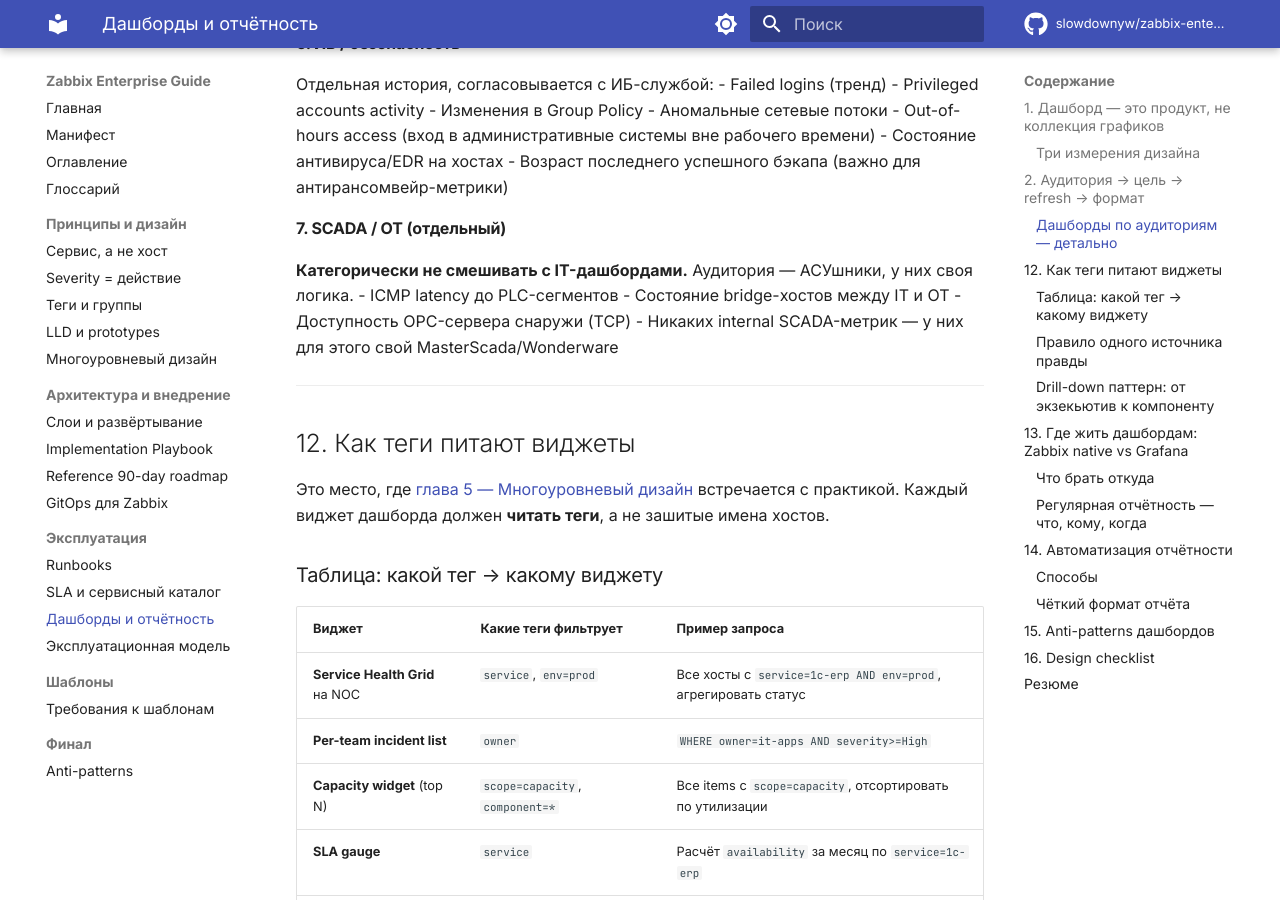
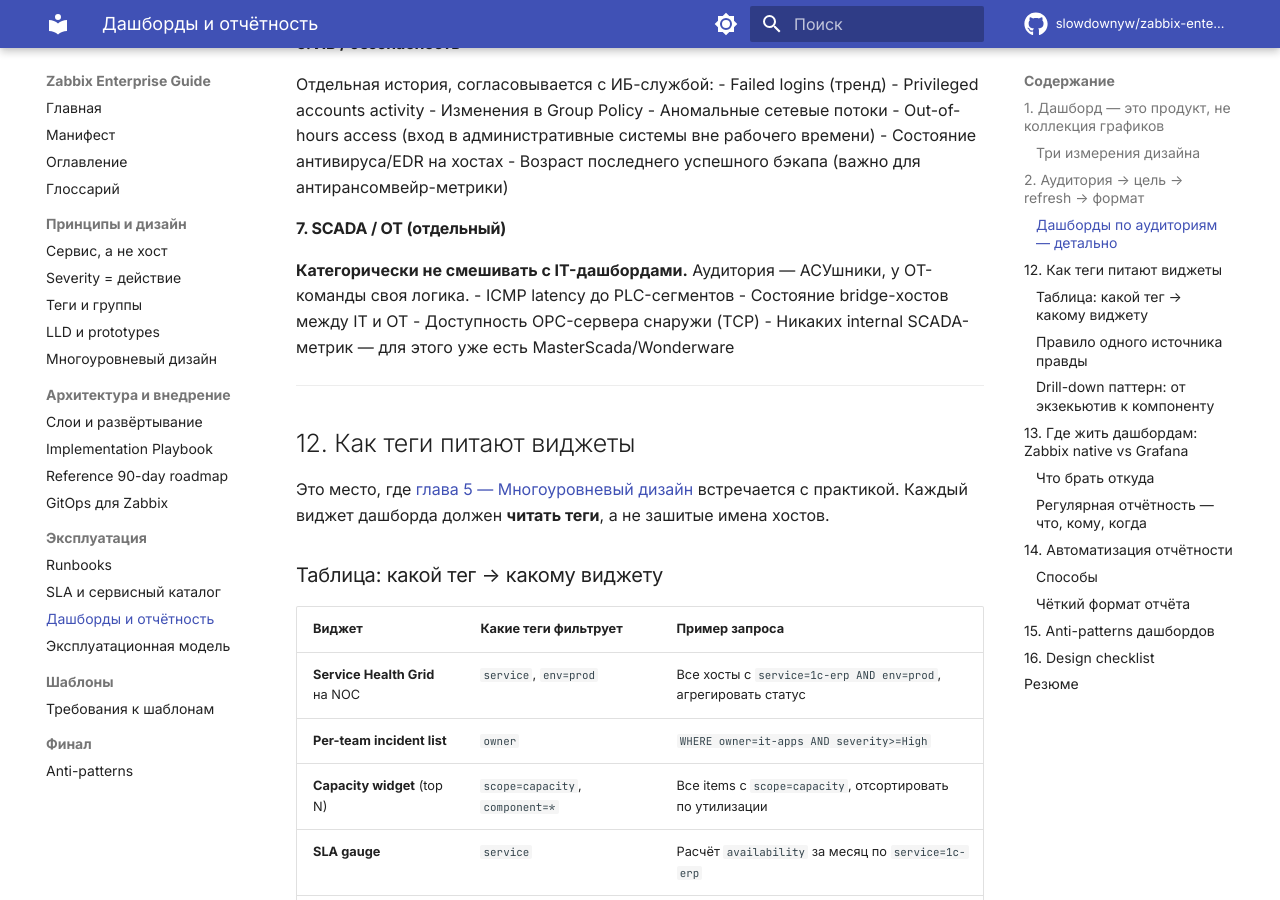
Before and after one commit to slowdownyw/zabbix-enterprise-guide, an MkDocs documentation site: the page built from docs/11_dashboards_reporting.md, in a window 1280 px wide and 900 px high, scrolled down 4949 px. Built offline with MkDocs 1.6.1 and Material for MkDocs 9.7.7, drawn with Linux system fonts in a browser that asks for light colours; comment, search, counter and statistics services are not loaded.

Commit message:
alpha-v03-terminology

```diff
--- a/docs/11_dashboards_reporting.md
+++ b/docs/11_dashboards_reporting.md
@@ -196,11 +196,11 @@
 
 #### 7. SCADA / OT (отдельный)
 
-**Категорически не смешивать с IT-дашбордами.** Аудитория — АСУшники, у них своя логика.
+**Категорически не смешивать с IT-дашбордами.** Аудитория — АСУшники, у OT-команды своя логика.
 - ICMP latency до PLC-сегментов
 - Состояние bridge-хостов между IT и OT
 - Доступность OPC-сервера снаружи (TCP)
-- Никаких internal SCADA-метрик — у них для этого свой MasterScada/Wonderware
+- Никаких internal SCADA-метрик — для этого уже есть MasterScada/Wonderware
 
 ---
 
```
Also changed, not shown: docs/07_implementation_roadmap.md (+1 -1 lines), docs/08_gitops_for_zabbix.md (+1 -1 lines).
